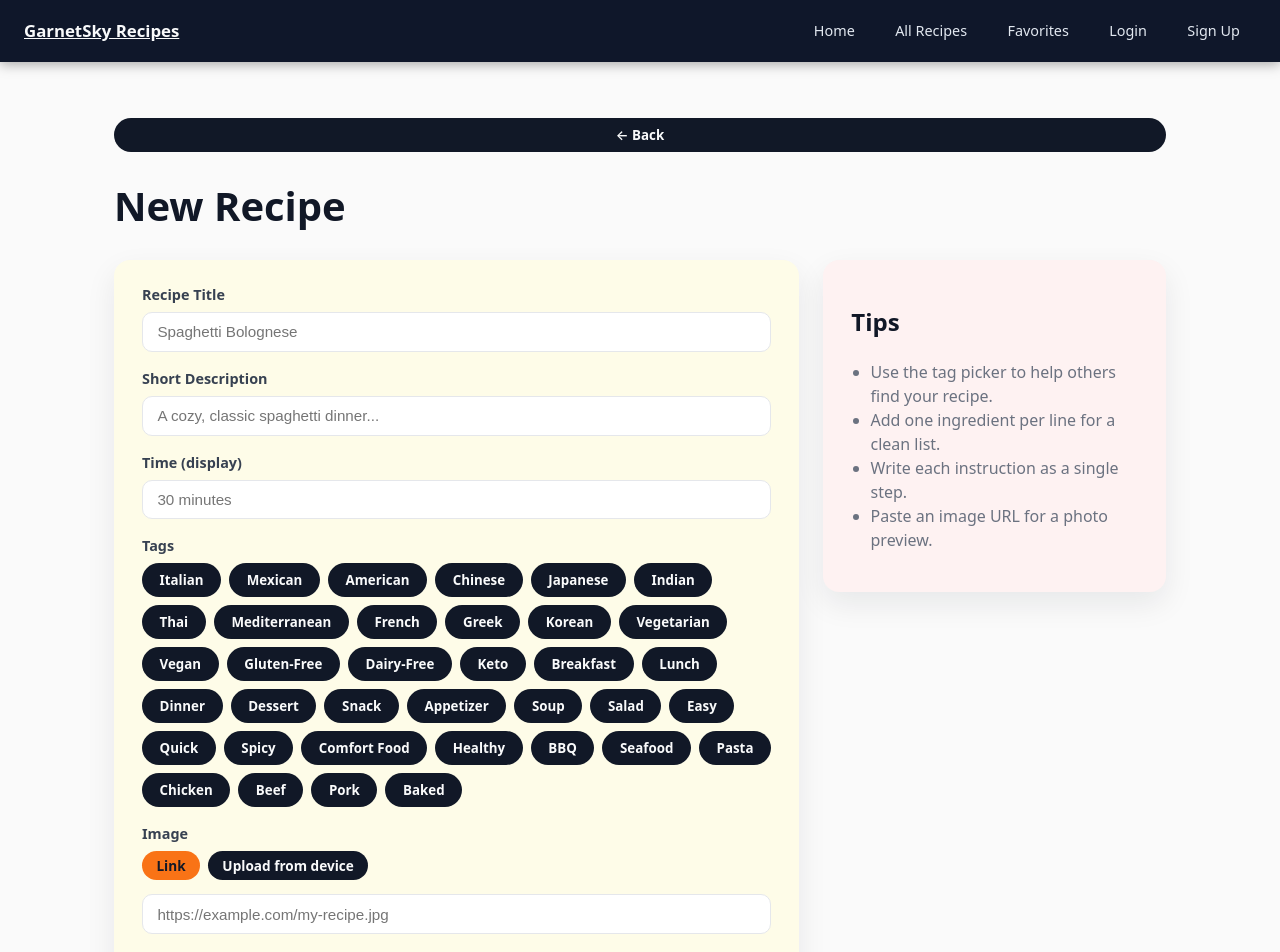
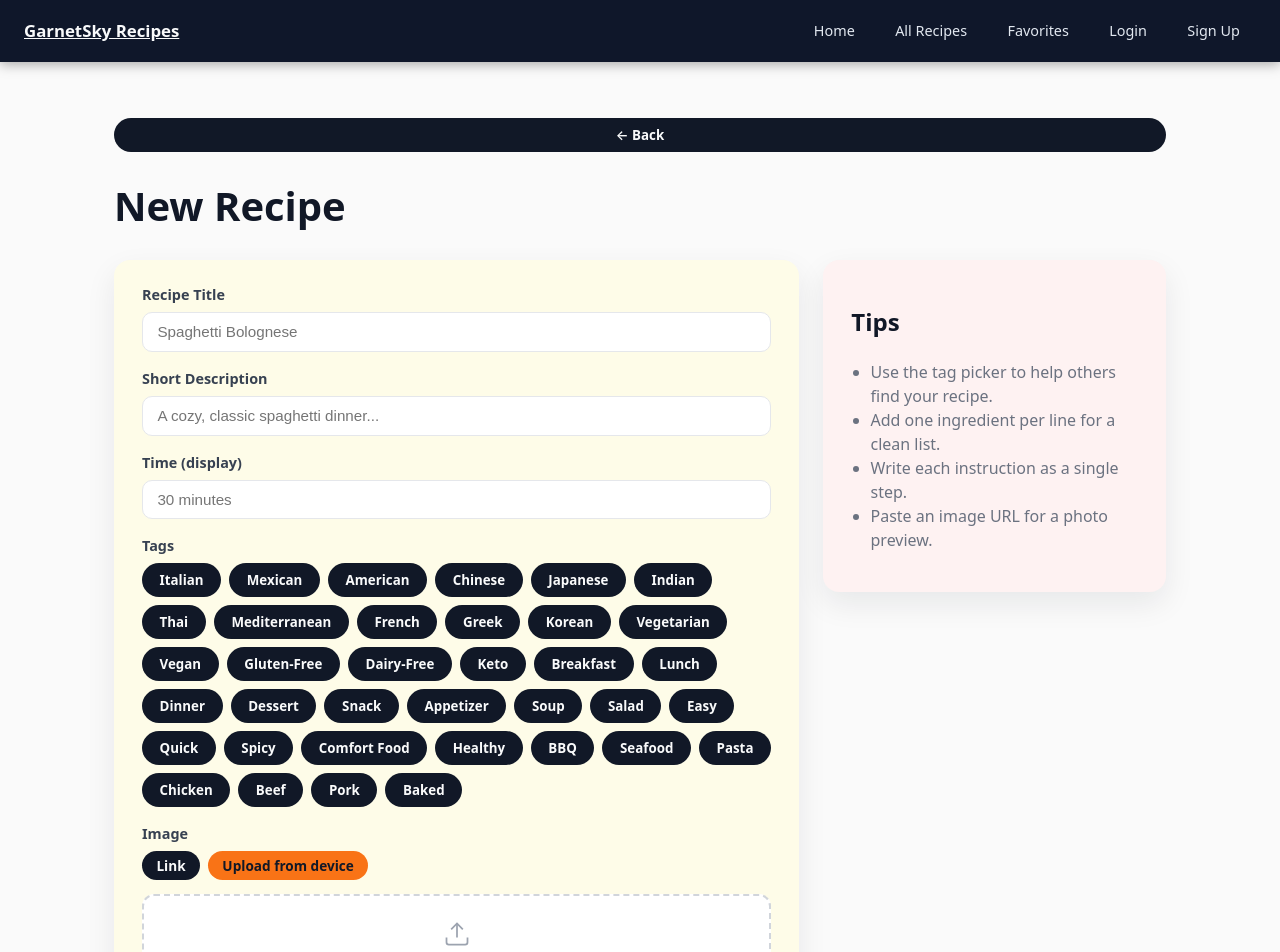
Before and after one commit to carterAnt03/GarnetSky-deploy, a React (Vite) app in the folder app/: page /submit in a window 1280 px wide. Shown: the top 952 px of the page. Built offline with nearby package versions, Linux system fonts and the light colour scheme; no server answers.

Commit message:
changed what image submit is shown first

```diff
--- a/app/src/pages/Submit.jsx
+++ b/app/src/pages/Submit.jsx
@@ -26,7 +26,7 @@ export default function SubmitPage() {
   const [time, setTime] = useState("");
   const [tags, setTags] = useState([]);
   const [imageUrl, setImageUrl] = useState("");
-  const [imageMode, setImageMode] = useState("url"); // "url" | "upload"
+  const [imageMode, setImageMode] = useState("upload"); // "url" | "upload"
   const [imagePreview, setImagePreview] = useState("");
   const [uploading, setUploading] = useState(false);
   const [ingredientsText, setIngredientsText] = useState("");
```
